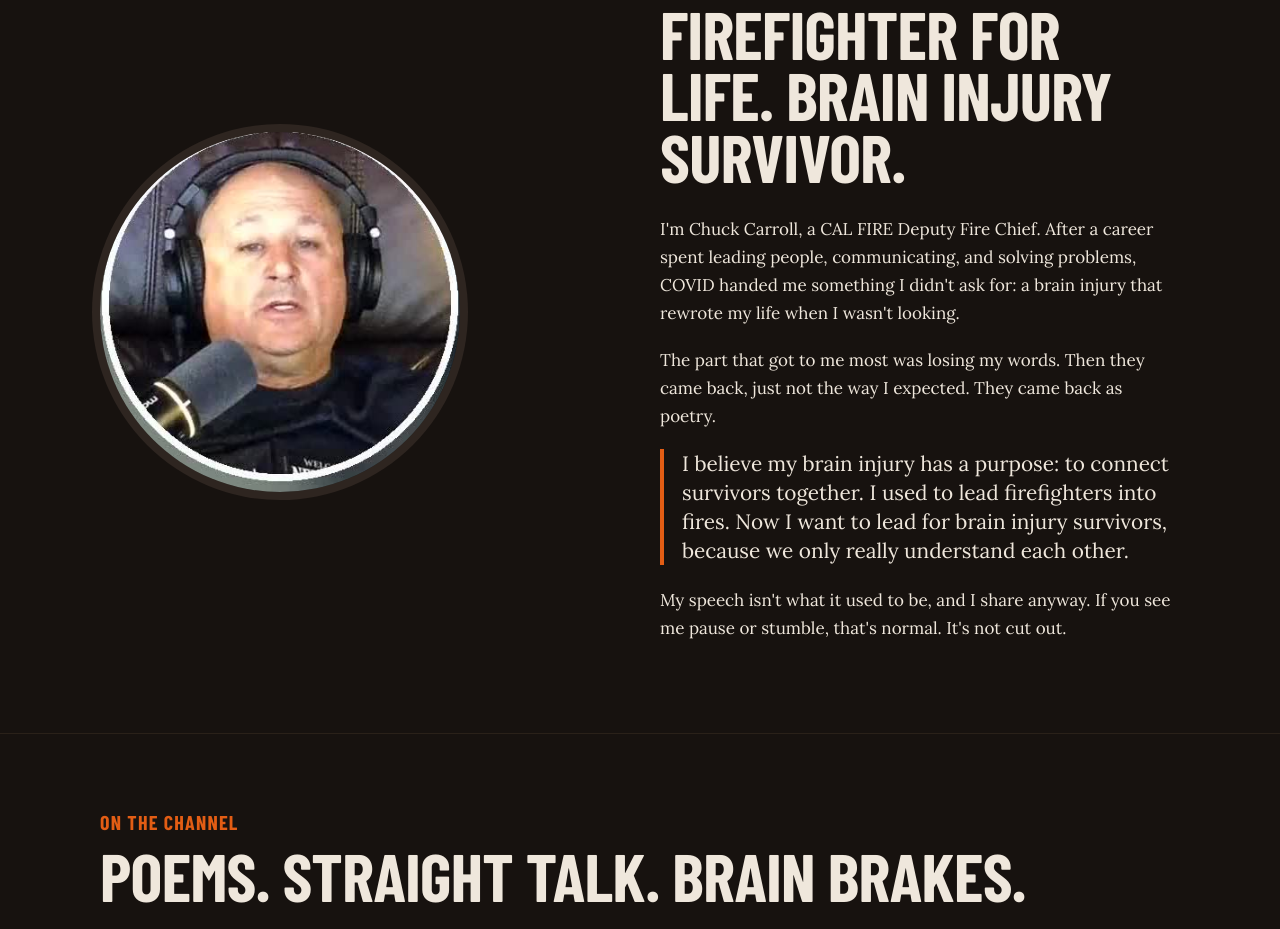
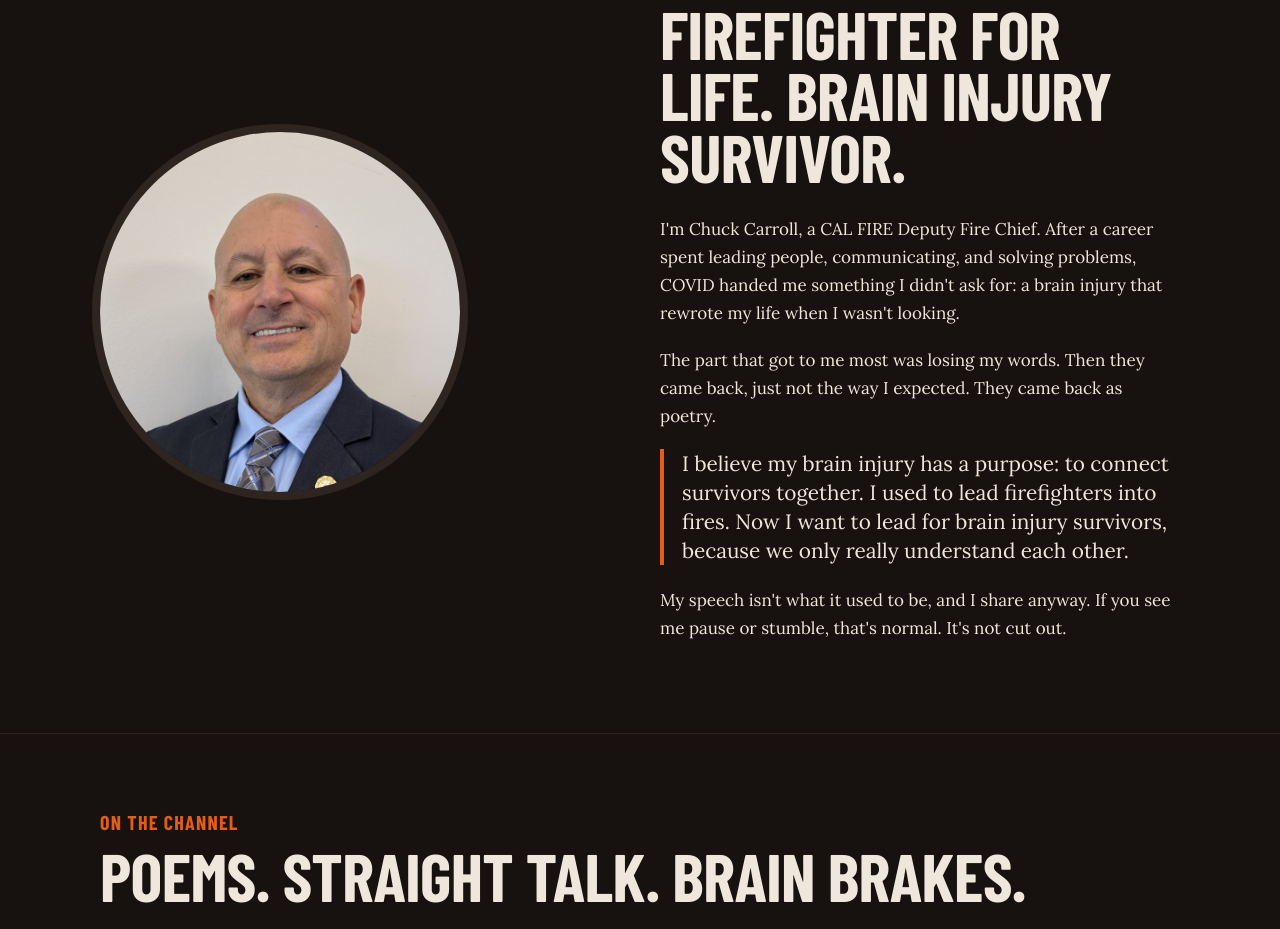
Before and after one commit to ChiefChuckE/Site, a website: page index.html in a window 1280 px wide. Shown: the part 1771-2700 px from the top of the page. Drawn offline with nearby package versions, Linux system fonts and the light colour scheme; a web font is replaced by a local one.

Commit message:
Homepage: swap About portrait to new suit photo
Co-Authored-By: Claude Opus 5.5 <noreply@anthropic.com>
Claude-Session: https://claude.ai/code/session_01MrrdpkwguRm4QLHJrmzVDe

```diff
--- a/index.html
+++ b/index.html
@@ -65,7 +65,7 @@
 <section id="about">
   <div class="wrap two">
     <div>
-      <img class="portrait" src="img/chuck-headset.jpg" alt="Chief Chuck in his studio wearing a headset, speaking into a microphone">
+      <img class="portrait" src="img/chuck-suit.jpg" alt="Chief Chuck E Carroll in a dark suit and tie, smiling">
     </div>
     <div>
       <p class="kicker">Who I am</p>
```
Also changed, not shown: img/chuck-suit.jpg (added).
